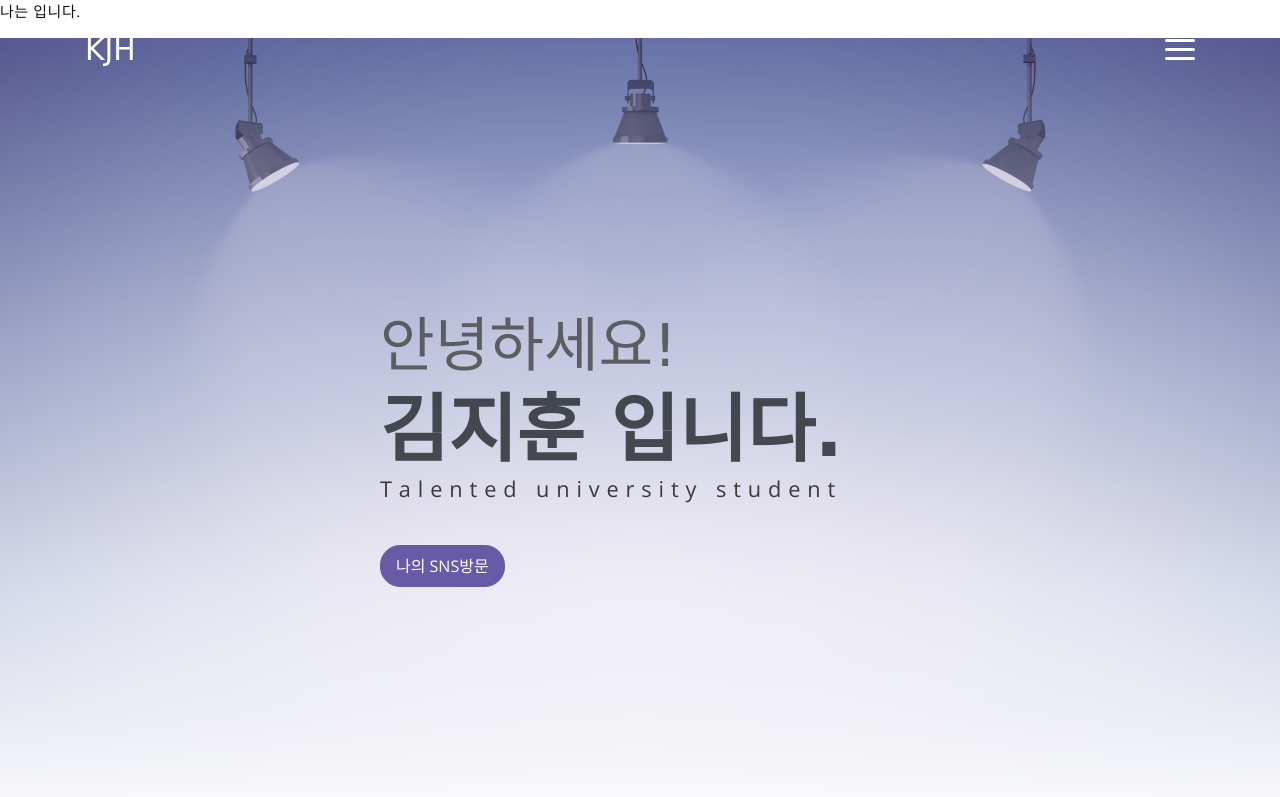
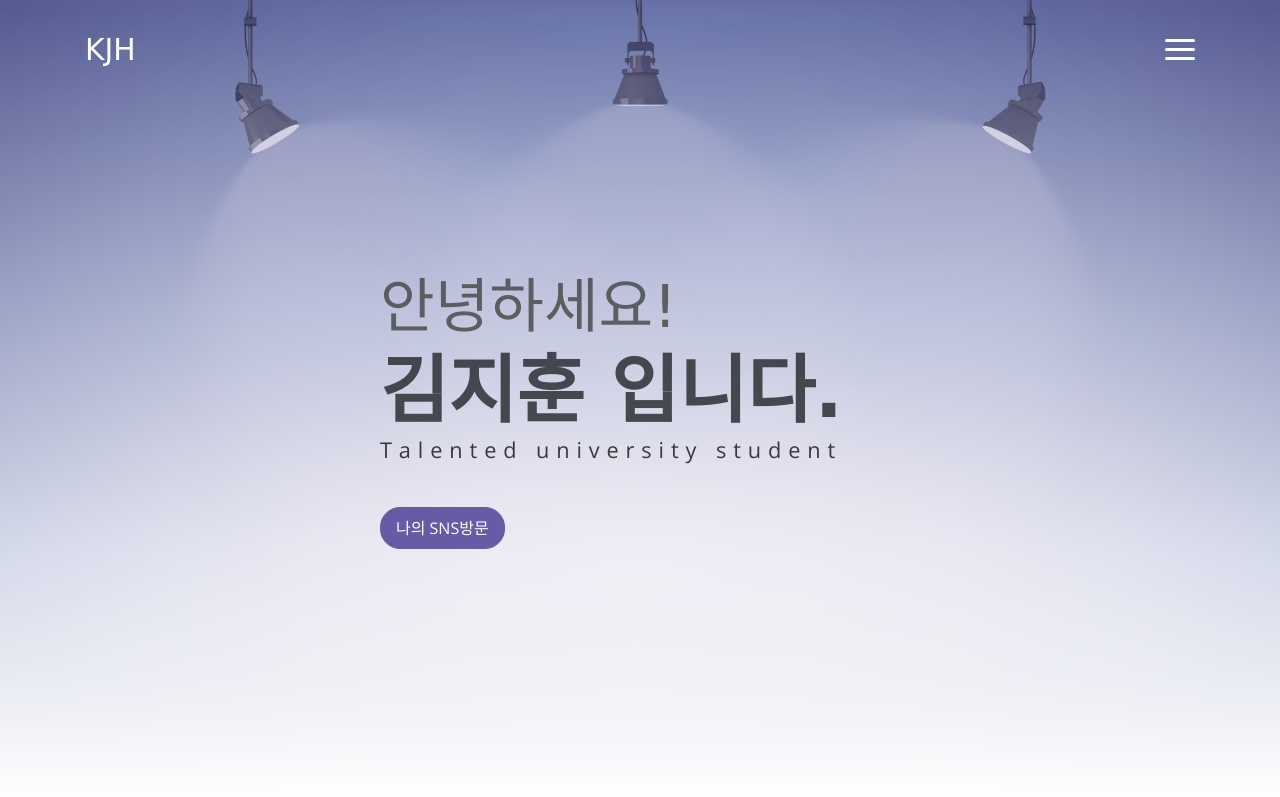
Before and after one commit to nicknkkjh/web_pj, a website: page public_html/index.html in a window 1280 px wide. Shown: the top 797 px of the page. Drawn offline with nearby package versions, Linux system fonts and the light colour scheme; a web font is replaced by a local one.

Commit message:
re modify

```diff
--- a/public_html/index.html
+++ b/public_html/index.html
@@ -11,7 +11,6 @@
     	<link rel="stylesheet" href="assets/css/meyawo.css">
 </head>
 <body data-spy="scroll" data-target=".navbar" data-offset="40" id="home">
-<p>나는 입니다.</p>
 
     <nav class="custom-navbar" data-spy="affix" data-offset-top="20">
         <div class="container">
```
